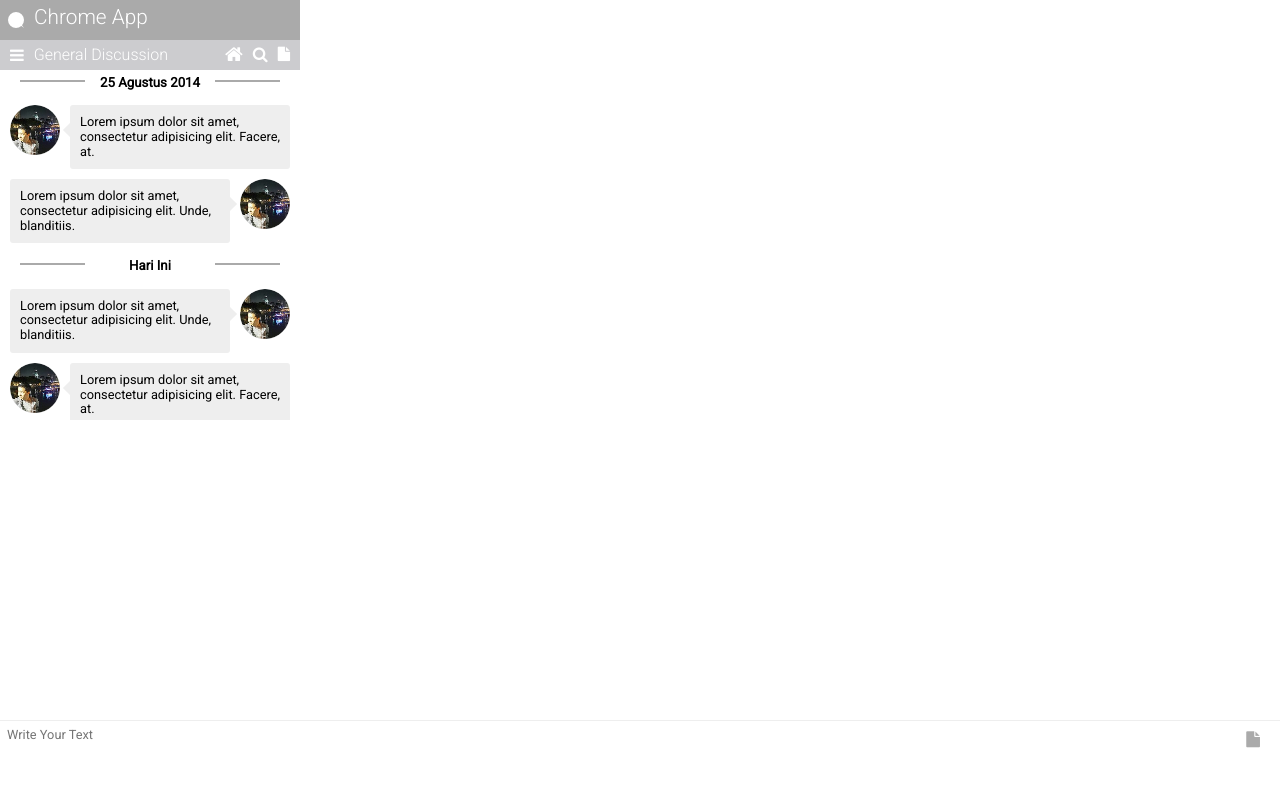
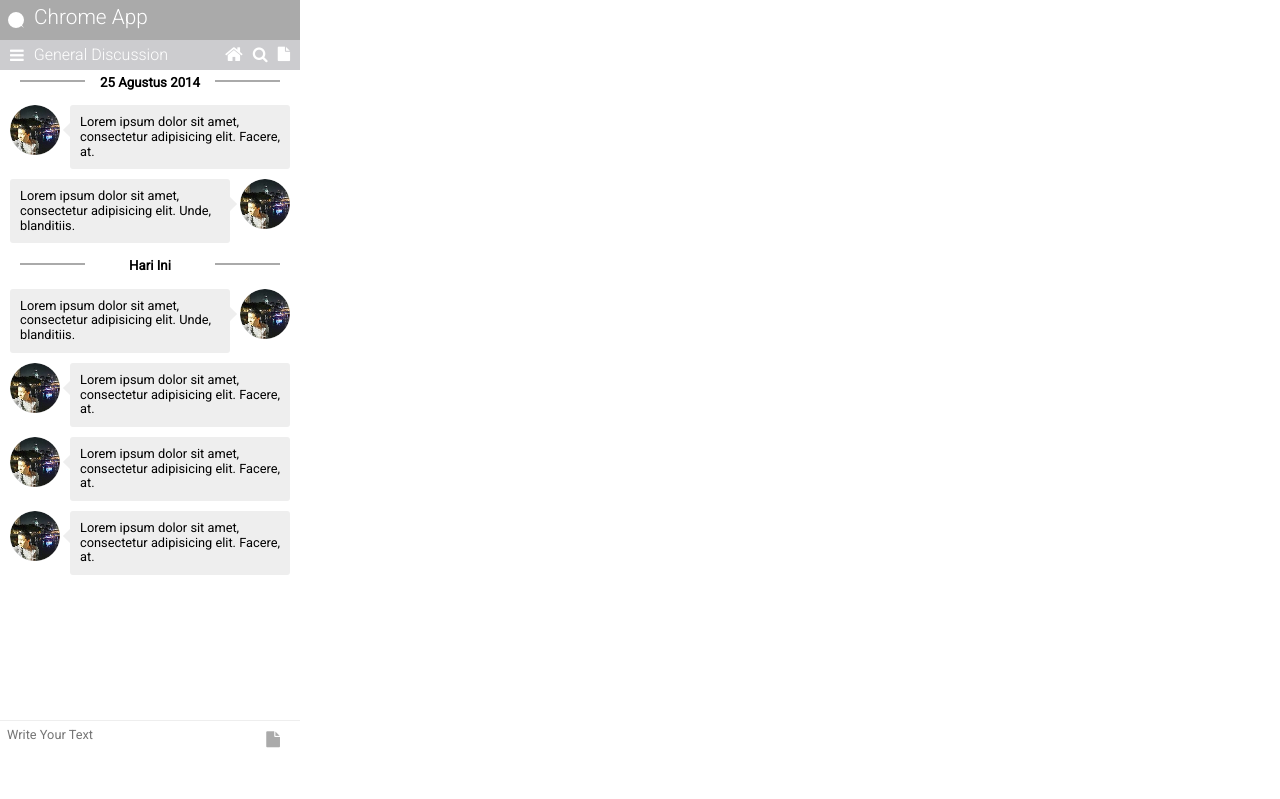
Before and after one commit to okiwicaksono/qiscus_chrome_app, a browser extension: page index.html in a window 1280 px wide. Drawn offline with nearby package versions, Linux system fonts and the light colour scheme.

Commit message:
fixing layout

```diff
--- a/css/style.css
+++ b/css/style.css
@@ -116,9 +116,10 @@ body {
   background-color: #aaaaaa;
 }
 .comments .list-comments {
-  height: 350px;
+  height: 100%;
   overflow-y: hidden;
   width: 100%;
+  margin-bottom: 80px;
 }
 .comments .list-comments h5 {
   width: 260px;
@@ -201,7 +202,7 @@ body {
   height: 80px;
   background-color: #ffffff;
   position: fixed;
-  width: 100%;
+  width: 300px;
   bottom: 0;
   border-top: 1px solid #eeeeee;
   padding: 5px;
```
